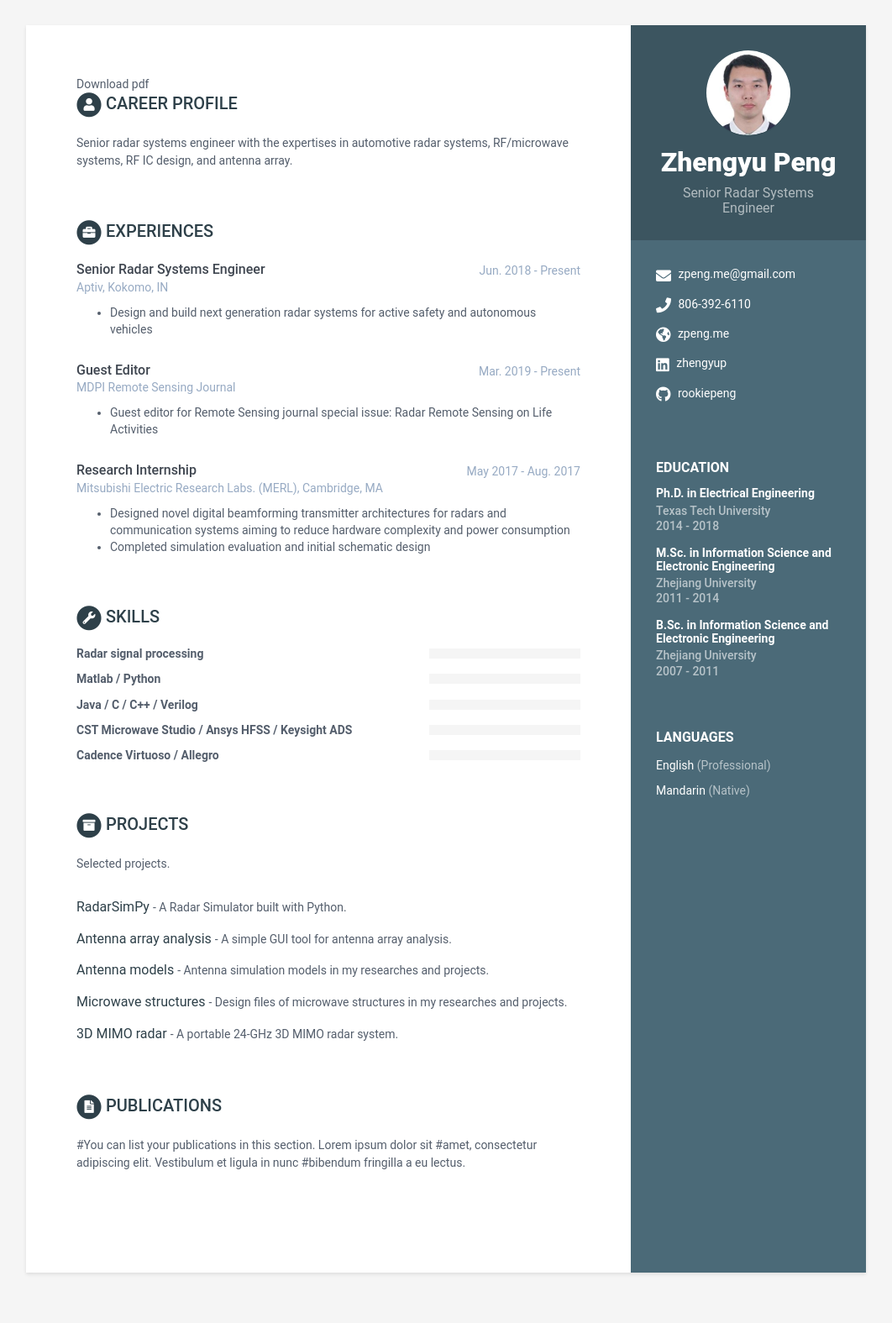
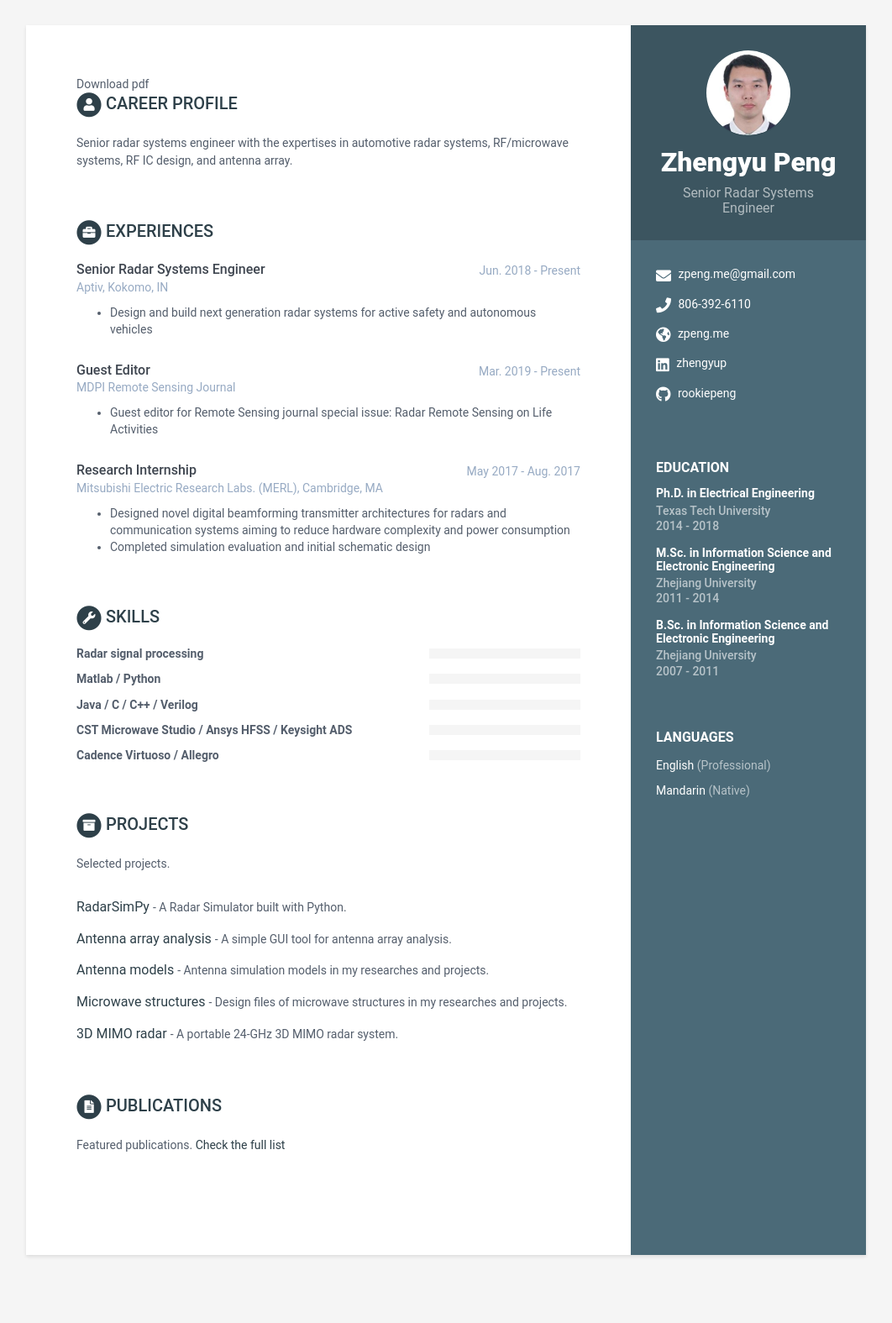
Before and after one commit to rookiepeng/zpeng-resume-cv, a Jekyll site: the page built from docs/index.html, in a window 1280 px wide. Shown: the whole page at 84% size, without its empty margins (109-1171 px from the left). Built offline with Jekyll 4.4.1, drawn with Linux system fonts in a browser that asks for light colours; after the commit the page ends 1554 px from its top, so only the background shows below that.

Commit message:
publications

```diff
--- a/docs/_data/data.yml
+++ b/docs/_data/data.yml
@@ -133,9 +133,7 @@ projects:
 publications:
     title: Publications
     intro: |
-      #You can list your publications in this section. Lorem ipsum dolor sit
-      #amet, consectetur adipiscing elit. Vestibulum et ligula in nunc
-      #bibendum fringilla a eu lectus.
+      Featured publications. <a href="https://zpeng.me/index.php/publications/" target="_blank" rel="nofollow">Check the full list</a>
 
     papers:
       #- title: The Art of Computer Programming
```
